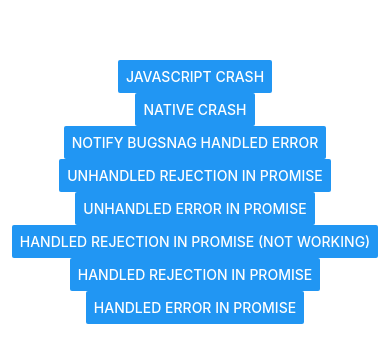
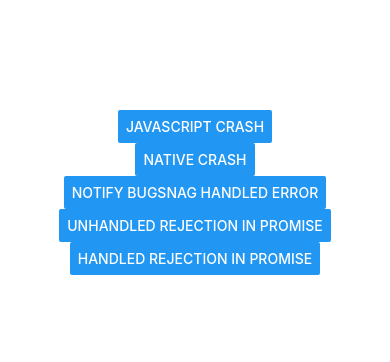
Before and after one commit to caisd1998/test-react-native-crash, a React Native app: screen / in a window 390 px wide. Shown: the part 230-592 px from the top of the page. Built offline with nearby package versions, Linux system fonts and the light colour scheme; what bugsnag-react-native would draw is missing.

Commit message:
change promise rejection

```diff
--- a/App.tsx
+++ b/App.tsx
@@ -41,45 +41,11 @@
         <Button
           onPress={()=> {
             Alert.alert("Notified");
-            errorInPromise()
-              .then(r => console.log(`.then(${r})`));
-          }}
-          title="Unhandled Error in Promise"
-        />
-        <Button
-          onPress={()=> {
-            Alert.alert("Not Working");
             rejectionInPromise()
               .then(r => console.log(`.then(${r})`))
               .catch(bugsnag.notify);
           }}
-          title="Handled Rejection in Promise (Not Working)"
-        />
-        <Button
-          onPress={()=> {
-            Alert.alert("Notified");
-            rejectionInPromise()
-              .then(r => console.log(`.then(${r})`))
-              .catch(e => {
-                if (e instanceof Error) {
-                  bugsnag.notify(e);
-                } else if (typeof e === "string") {
-                  bugsnag.notify(new Error(e));
-                } else {
-                  console.warn("Can't notify bugsnag with type " + typeof e);
-                }
-              });
-          }}
           title="Handled Rejection in Promise"
-        />
-        <Button
-          onPress={()=> {
-            Alert.alert("Notified");
-            errorInPromise()
-              .then(r => console.log(`.then(${r})`))
-              .catch(bugsnag.notify);
-          }}
-          title="Handled Error in Promise"
         />
       </View>
     );
@@ -88,12 +54,8 @@
 
 function rejectionInPromise() {
   return new Promise((resolve, reject) => {
-    reject("test reject");
+    // For debugging purposes and selective error catching, it is useful to make reason an instanceof Error
+    // Also Bugsnag can't handle other type of reason
+    reject(new Error("test reject"));
   });
 }
-
-function errorInPromise() {
-  return new Promise((resolve, reject) => {
-    throw new Error("throw error in Promise");
-  });
-}
```
